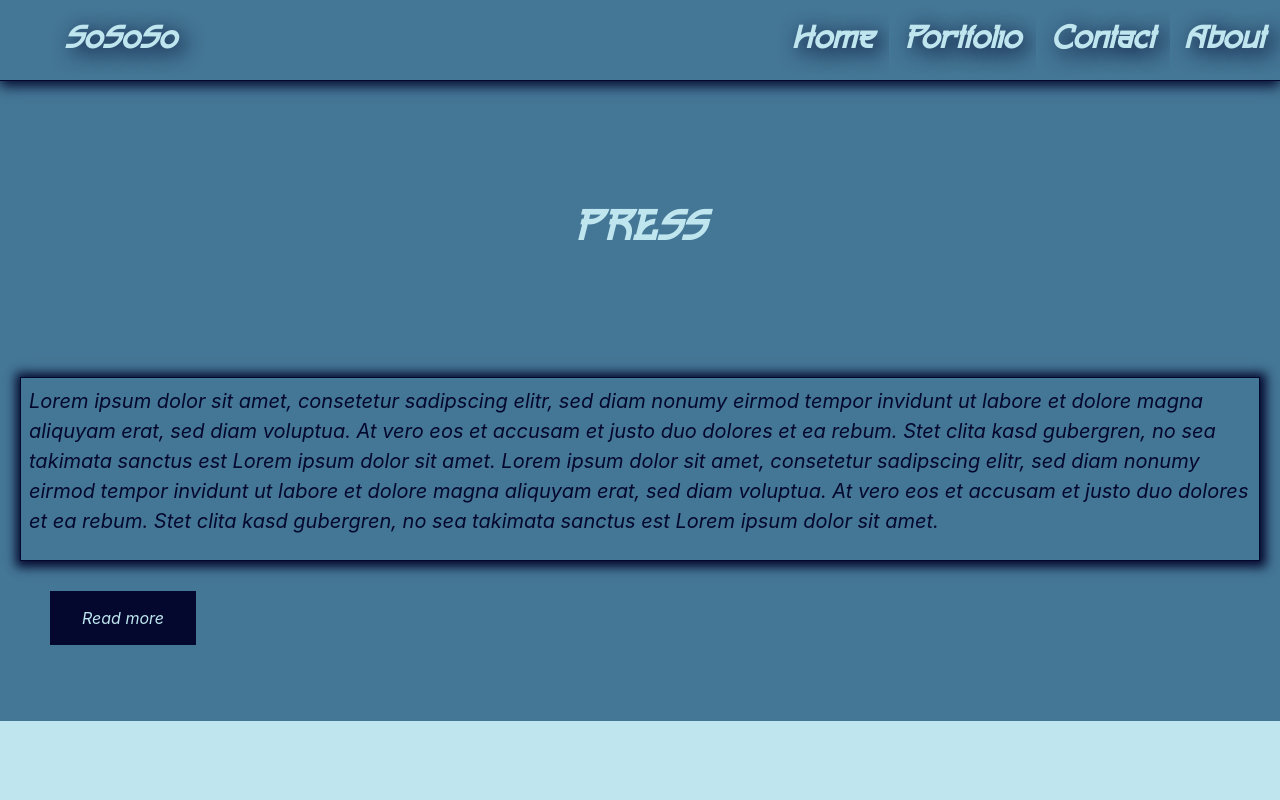
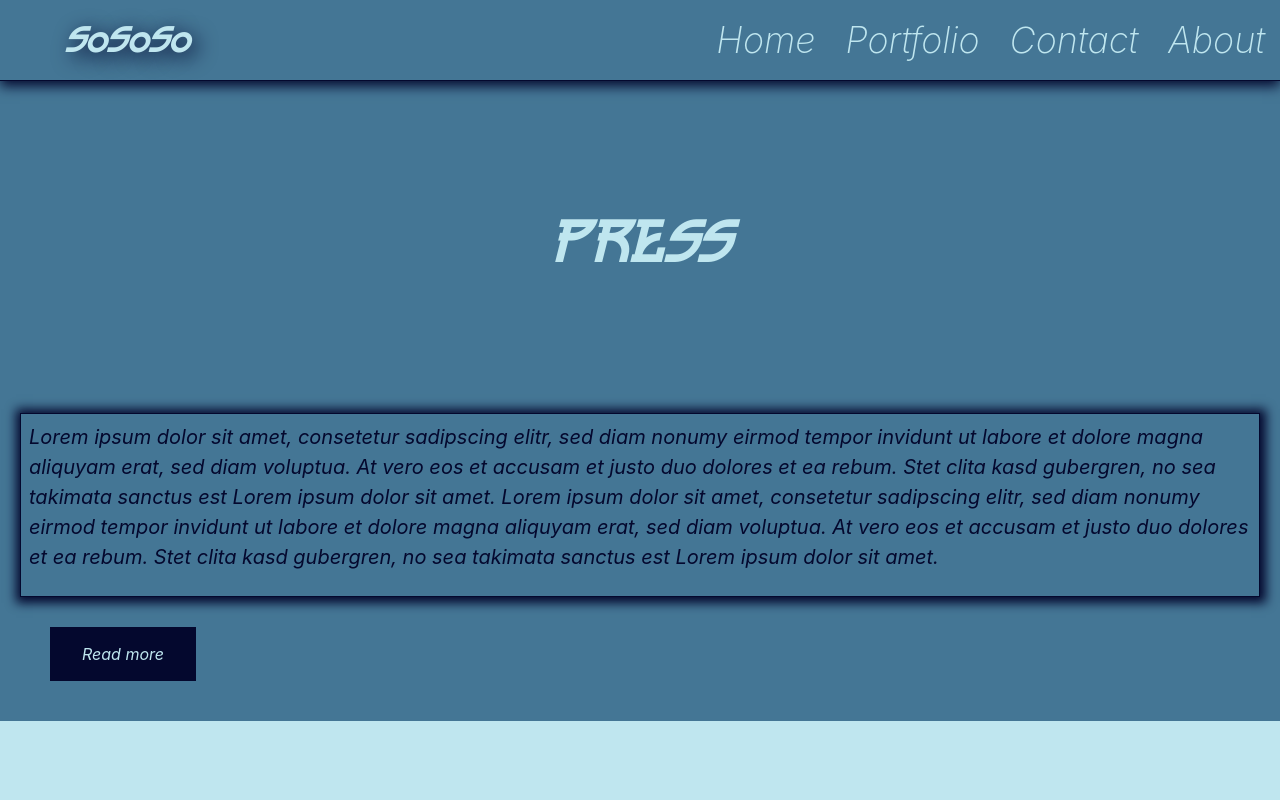
Before and after one commit to ninalesik/NatashaElistratova.github.io, a plain HTML site: page portfolio.html in a window 1280 px wide. Shown: the top 800 px of the page. Drawn offline with nearby package versions, Linux system fonts and the light colour scheme.

Commit message:
Styles navigtion changed

```diff
--- a/assets/styles/style.css
+++ b/assets/styles/style.css
@@ -28,8 +28,6 @@ li a {
   background-color: #447695;
   color: #bfe6ef;
   font-size: 36px;
-  font-family: "SanghaKali";
-  text-shadow: 5px 5px 20px #04082e;
   font-weight: 200;
   line-height: 1.4;
 }
@@ -53,7 +51,7 @@ li a:hover {
 }
 .header__logo {
   color: #bfe6ef;
-  font-size: 36px;
+  font-size: 40px;
   font-weight: 200;
   line-height: 1.4;
   text-shadow: 5px 5px 20px #04082e;
--- a/assets/styles/style_portfolio.css
+++ b/assets/styles/style_portfolio.css
@@ -31,8 +31,6 @@ li a {
   background-color: #447695;
   color: #bfe6ef;
   font-size: 36px;
-  font-family: "SanghaKali";
-  text-shadow: 5px 5px 20px #04082e;
   font-weight: 200;
   line-height: 1.4;
 }
@@ -51,7 +49,7 @@ li a:hover {
 
 .header__logo {
   color: #bfe6ef;
-  font-size: 36px;
+  font-size: 40px;
   font-weight: 200;
   line-height: 1.4;
   text-shadow: 5px 5px 20px #04082e;
@@ -64,7 +62,7 @@ li a:hover {
 h2 {
   margin: 100px;
   font-family: "SanghaKali";
-  font-size: 3em;
+  font-size: 66px;
   line-height: 2em;
   text-transform: uppercase;
   font-style: italic;
```
